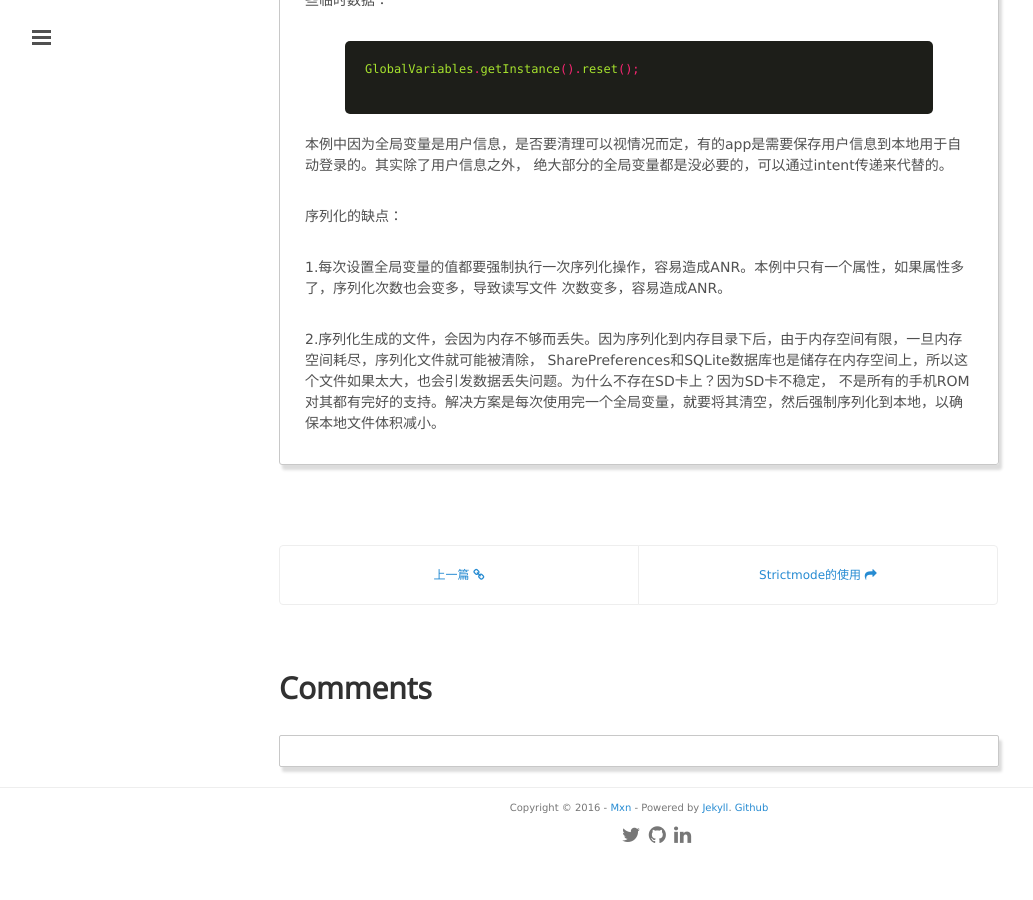
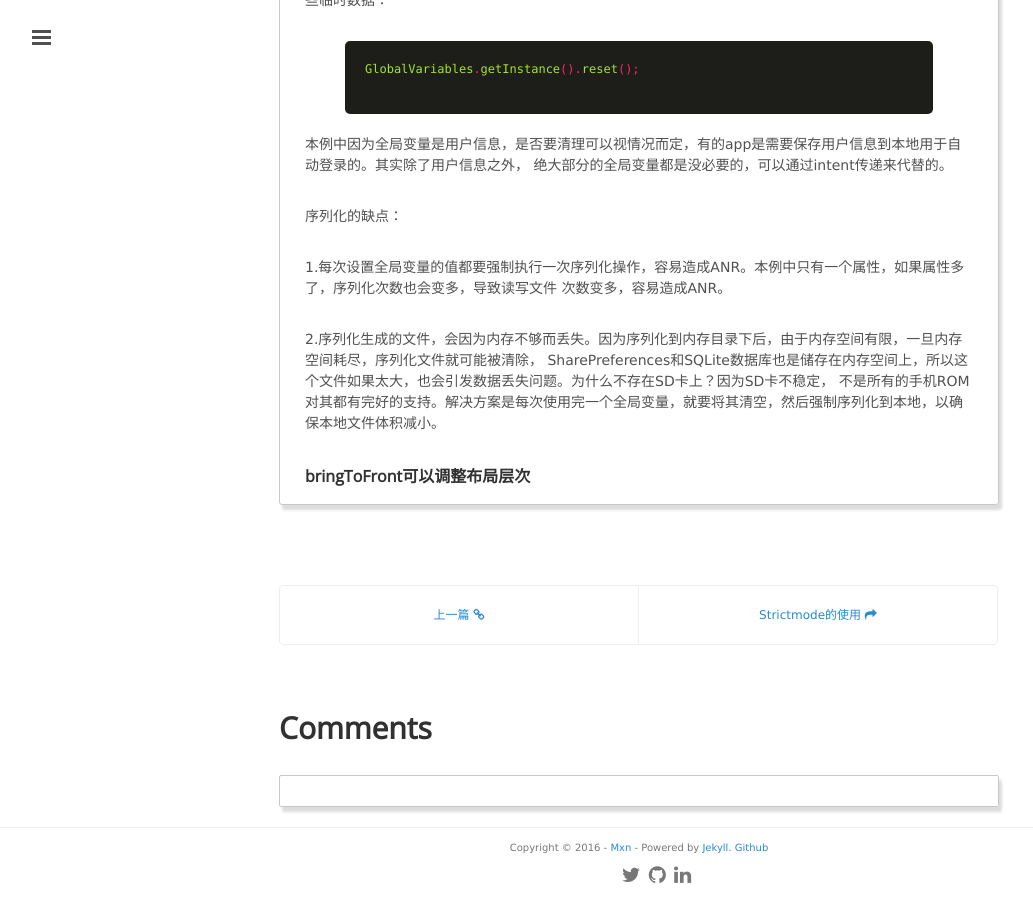
Before and after one commit to mxn21/mxn21.github.io, a Jekyll site: the page built from _posts/2015-12-16-android开发小技巧积累.md, in a window 1280 px wide and 900 px high, scrolled down 4080 px. Shown: the whole window, without its empty margins (1-1034 px from the left). Built offline with Jekyll 4.4.1, drawn with Linux system fonts in a browser that asks for light colours; Markdown is read by kramdown in place of the engine named in the settings; comment, search, counter and statistics services are not loaded; before the commit the page ends 4940 px from its top, so only the background shows below that.

Commit message:
23423432

```diff
--- a/_posts/2015-12-16-android开发小技巧积累.md
+++ b/_posts/2015-12-16-android开发小技巧积累.md
@@ -216,3 +216,6 @@
 2.序列化生成的文件，会因为内存不够而丢失。因为序列化到内存目录下后，由于内存空间有限，一旦内存空间耗尽，序列化文件就可能被清除，
 SharePreferences和SQLite数据库也是储存在内存空间上，所以这个文件如果太大，也会引发数据丢失问题。为什么不存在SD卡上？因为SD卡不稳定，
 不是所有的手机ROM对其都有完好的支持。解决方案是每次使用完一个全局变量，就要将其清空，然后强制序列化到本地，以确保本地文件体积减小。
+
+
+### bringToFront可以调整布局层次
```
